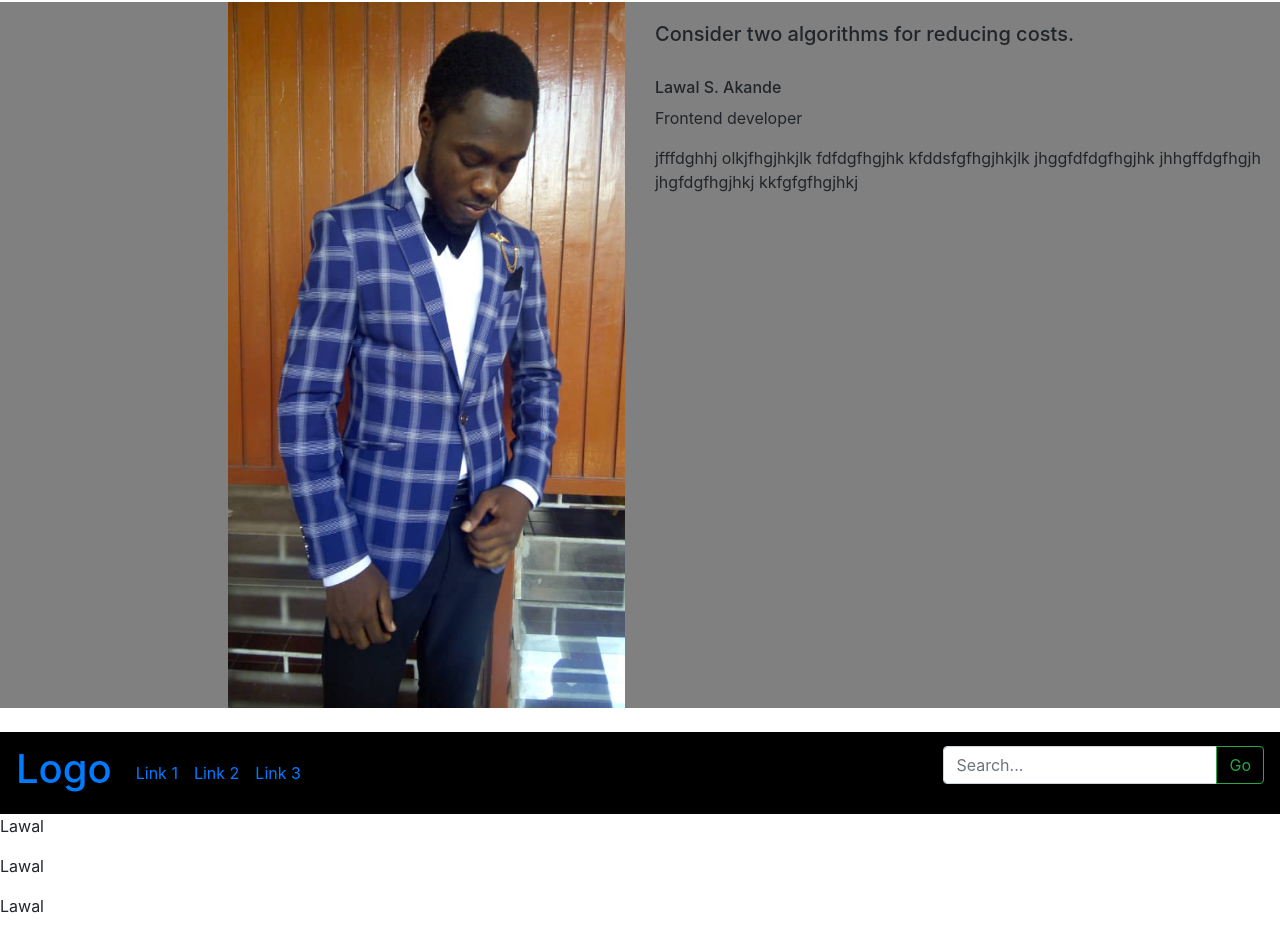
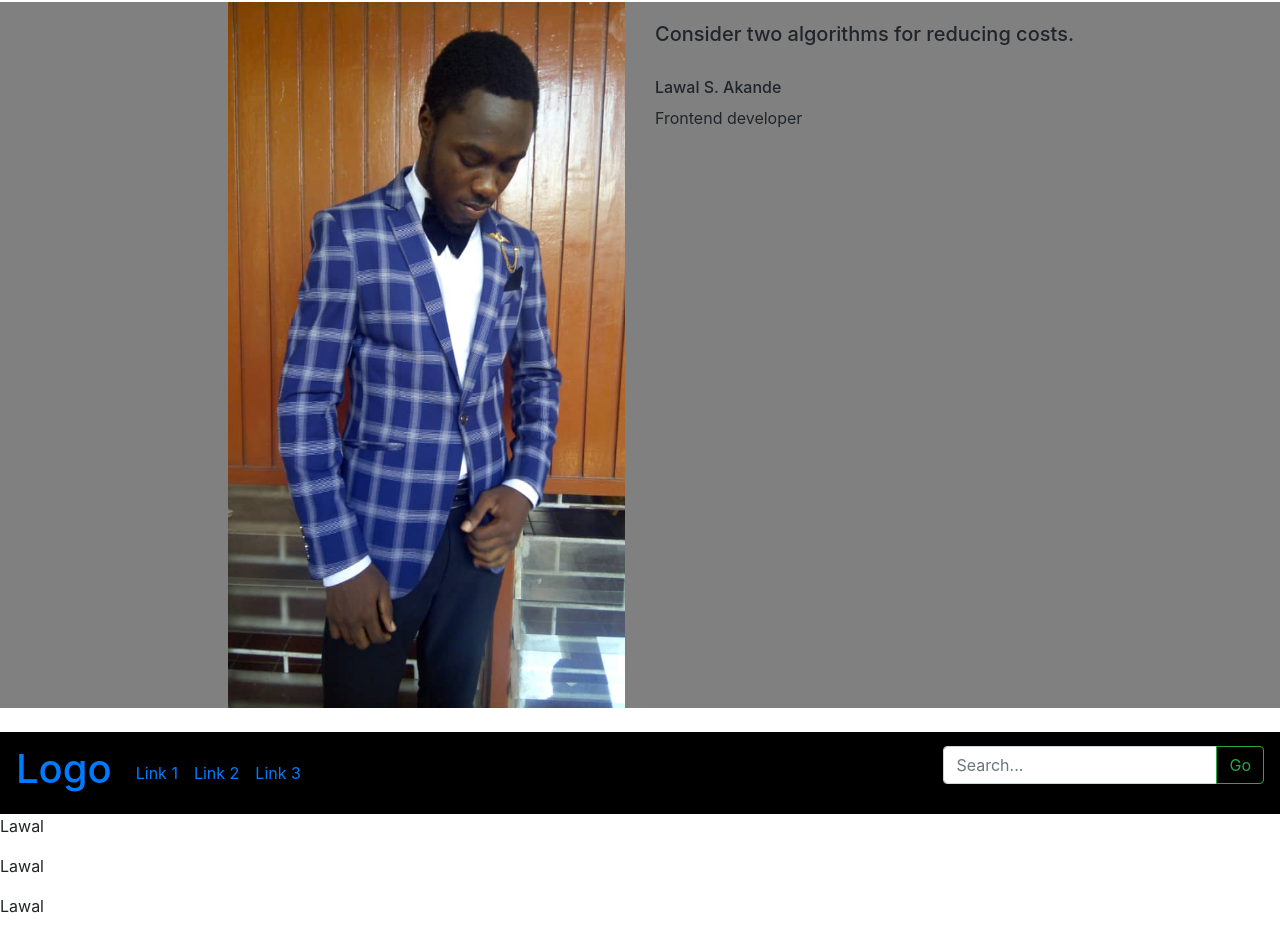
Before and after one commit to LawalAkande/myFirstBootstrap, a plain HTML site: page index.html in a window 1280 px wide. Shown: the part 5897-6828 px from the top of the page. Drawn offline with nearby package versions, Linux system fonts and the light colour scheme.

Commit message:
C:\Users\pppppppppppppppppppp\Desktop\bootstrap1

```diff
--- a/index.html
+++ b/index.html
@@ -450,17 +450,6 @@
                     <br>
                     <h6>Lawal S. Akande</h6>
                     <p>Frontend developer</p>
-                <p>
-                    jfffdghhj
-                olkjfhgjhkjlk
-                fdfdgfhgjhk
-                kfddsfgfhgjhkjlk
-                jhggfdfdgfhgjhk
-                jhhgffdgfhgjh
-                jhgfdgfhgjhkj
-                kkfgfgfhgjhkj
-                </p>
-
             </div>
         </div>
     </div>
```
